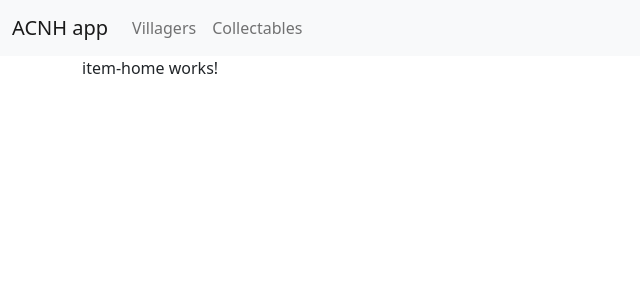
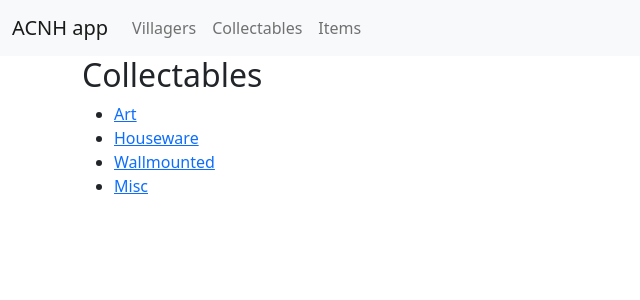
Before and after one commit to JDoorson/ACNHApp, an Angular app: page /item in a window 1280 px wide. Shown: the top 300 px of the page, without its empty margins (0-640 px from the left). Built offline with nearby package versions, Linux system fonts and the light colour scheme.

Commit message:
Implemented item service and art component.

```diff
--- a/src/app/app.component.html
+++ b/src/app/app.component.html
@@ -8,6 +8,9 @@
         <li class="nav-item">
           <a class="nav-link" routerLink="/collectable">Collectables</a>
         </li>
+        <li class="nav-item">
+          <a class="nav-link" routerLink="/item">Items</a>
+        </li>
       </ul>
     </div>
   </div>
--- a/src/app/item/item-art/item-art.component.html
+++ b/src/app/item/item-art/item-art.component.html
@@ -1 +1,6 @@
-<p>item-art works!</p>
+<h2>Art</h2>
+<ul>
+    <li *ngFor="let art of allArt">
+        <strong>{{art.name['name-USen']}}</strong> - {{art['museum-desc']}}
+    </li>
+</ul>
--- a/src/app/item/item-art/item-art.component.ts
+++ b/src/app/item/item-art/item-art.component.ts
@@ -1,4 +1,6 @@
 import { Component, OnInit } from '@angular/core';
+import { Art } from '../art';
+import { ItemService } from '../item.service';
 
 @Component({
   selector: 'app-item-art',
@@ -6,10 +8,14 @@ import { Component, OnInit } from '@angular/core';
   styleUrls: ['./item-art.component.css']
 })
 export class ItemArtComponent implements OnInit {
+  allArt: Art[] | undefined;
 
-  constructor() { }
+  constructor(private itemService: ItemService) { }
 
-  ngOnInit(): void {
+  ngOnInit() {
+    this.itemService
+      .getAllArt()
+      .subscribe(data => { this.allArt = Object.values(data) });
   }
 
 }
--- a/src/app/item/item-home/item-home.component.html
+++ b/src/app/item/item-home/item-home.component.html
@@ -1 +1,15 @@
-<p>item-home works!</p>
+<h2>Collectables</h2>
+<ul>
+    <li>
+        <a routerLink="/item/art">Art</a>
+    </li>
+    <li>
+        <a routerLink="/item/houseware">Houseware</a>
+    </li>
+    <li>
+        <a routerLink="/item/wallmounted">Wallmounted</a>
+    </li>
+    <li>
+        <a routerLink="/item/misc">Misc</a>
+    </li>
+</ul>
--- a/src/app/item/item.service.ts
+++ b/src/app/item/item.service.ts
@@ -1,9 +1,39 @@
 import { Injectable } from '@angular/core';
+import { HttpClient } from '@angular/common/http';
 
-@Injectable({
-  providedIn: 'root'
-})
+@Injectable()
 export class ItemService {
+  constructor(private http: HttpClient) { }
 
-  constructor() { }
-}
+  getAllArt() {
+    return this.http.get<any>('https://acnhapi.com/v1/art');
+  }
+
+  getArt(id: number) {
+    return this.http.get<any>('https://acnhapi.com/v1/art/{id}');
+  }
+
+  getAllHouseware() {
+    return this.http.get<any>('https://acnhapi.com/v1/houseware');
+  }
+
+  getHouseware(id: number) {
+    return this.http.get<any>('https://acnhapi.com/v1/houseware/{id}');
+  }
+
+  getAllWallmounted() {
+    return this.http.get<any>('https://acnhapi.com/v1/wallmounted');
+  }
+
+  getWallmounted(id: number) {
+    return this.http.get<any>('https://acnhapi.com/v1/wallmounted{id}');
+  }
+
+  getAllMisc() {
+    return this.http.get<any>('https://acnhapi.com/v1/misc');
+  }
+
+  getMisc(id: number) {
+    return this.http.get<any>('https://acnhapi.com/v1/misc/{id}');
+  }
+ }
```
Also changed, not shown: src/app/item/art.ts (+9 -0 lines).
